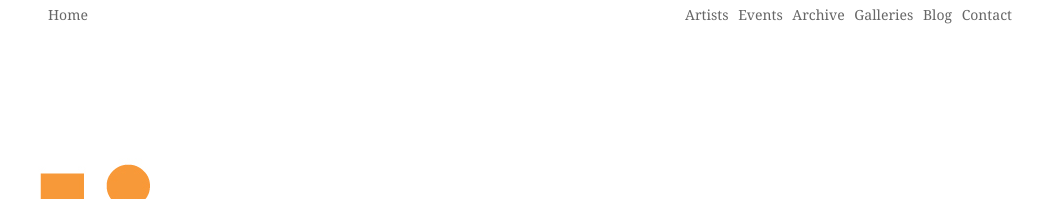
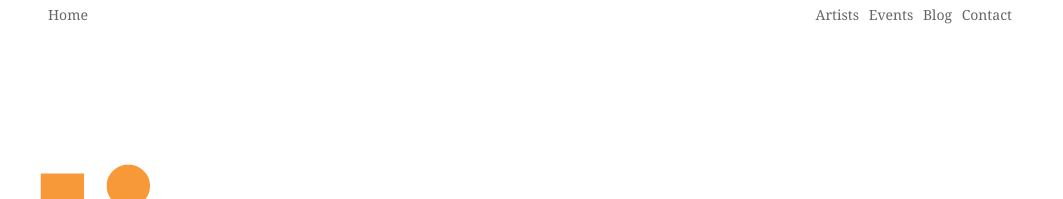
Before and after one commit to divergencymcr/divergencymcr.github.io, a Jekyll site: the page built from index.md, in a window 1280 px wide. Shown: the top 199 px of the page, without its empty margins (108-1171 px from the left). Built offline with Jekyll 4.4.1, drawn with Linux system fonts in a browser that asks for light colours.

Commit message:
remove archive + galleries from header

```diff
--- a/_includes/shared-nav.html
+++ b/_includes/shared-nav.html
@@ -5,8 +5,6 @@
 					<nav>
 					    <a href="{{ site.github.url }}/artists">Artists</a>
 					    <a href="{{ site.github.url }}/events">Events</a>
-					    <a href="{{ site.github.url }}/archive">Archive</a>
-					    <a href="{{ site.github.url }}/galleries">Galleries</a>
 					    <a href='http://divergencymcr.posthaven.com' target="_blank">Blog</a>
 					    <a href="{{ site.github.url }}/contact">Contact</a>
 					</nav>
```
